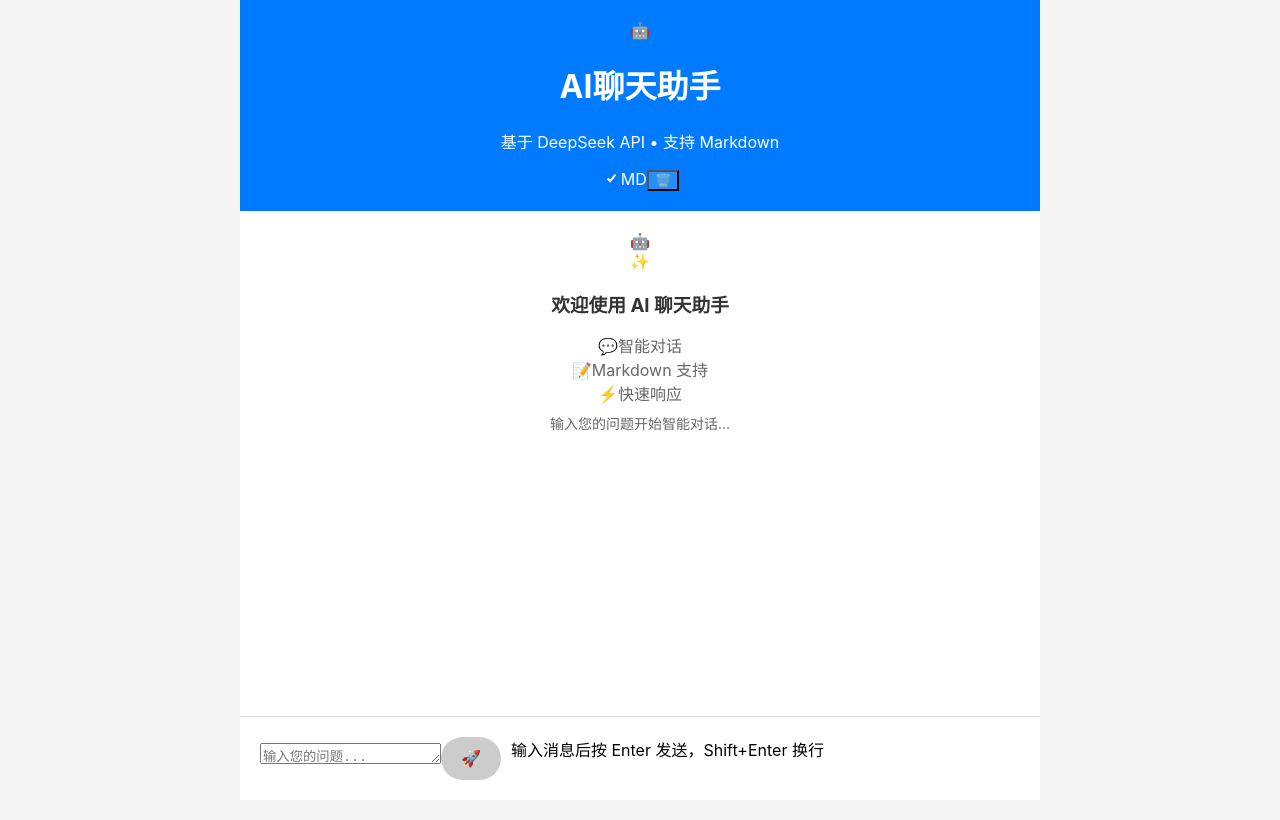
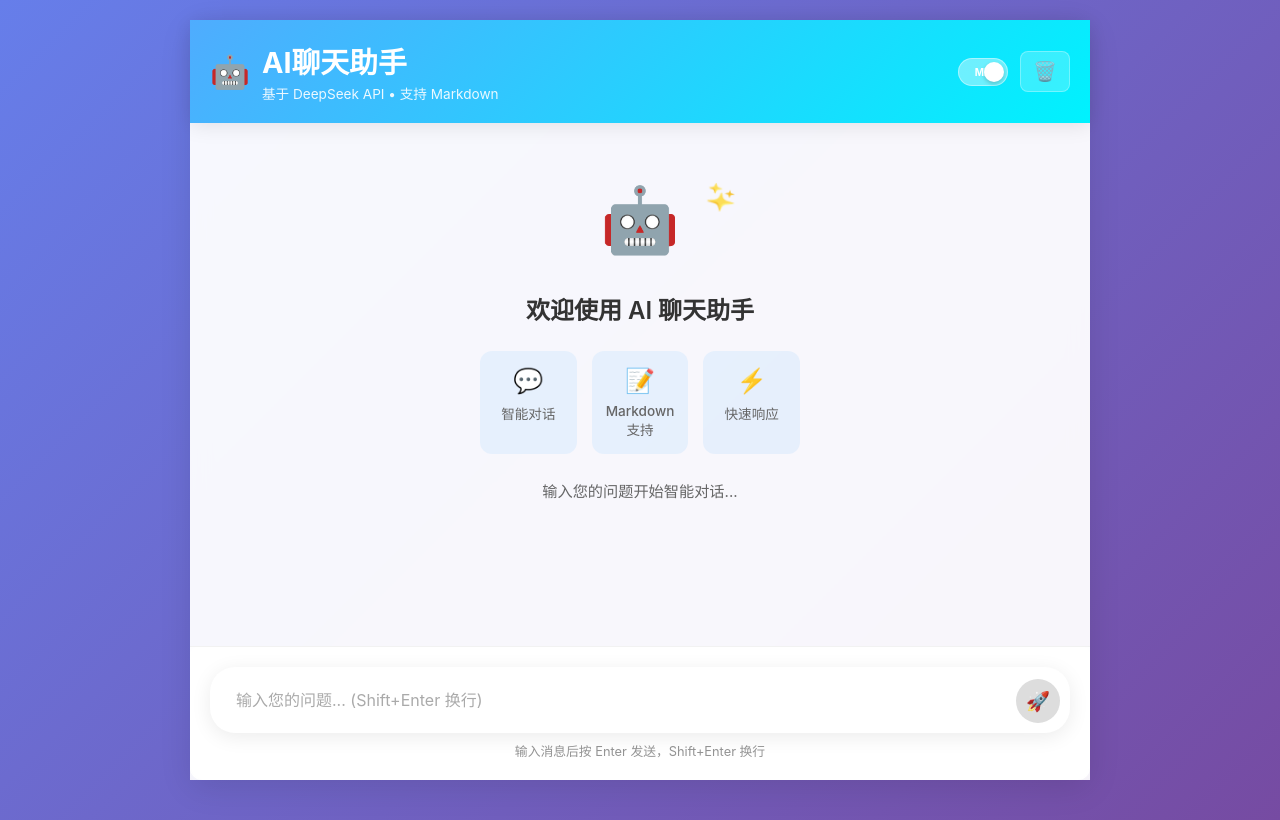
Before and after one commit to 593496637/ai-chat-tool, a React (Vite) app: page / in a window 1280 px wide. Built offline with nearby package versions, Linux system fonts and the light colour scheme.

Commit message:
美化CSS样式：添加渐变背景、动画效果、现代化设计和响应式布局

```diff
--- a/src/index.css
+++ b/src/index.css
@@ -1,109 +1,474 @@
-body {
+/* 基础样式 */
+* {
+  box-sizing: border-box;
   margin: 0;
-  font-family: -apple-system, BlinkMacSystemFont, 'Segoe UI', 'Roboto', sans-serif;
-  background-color: #f5f5f5;
+  padding: 0;
 }
 
-* {
-  box-sizing: border-box;
+body {
+  font-family: -apple-system, BlinkMacSystemFont, 'Segoe UI', 'Roboto', 'Oxygen', 'Ubuntu', 'Cantarell', sans-serif;
+  background: linear-gradient(135deg, #667eea 0%, #764ba2 100%);
+  min-height: 100vh;
 }
 
+/* 聊天容器 */
 .chat-container {
-  max-width: 800px;
+  max-width: 900px;
   margin: 0 auto;
   height: 100vh;
   display: flex;
   flex-direction: column;
-  background-color: white;
+  background: rgba(255, 255, 255, 0.95);
+  backdrop-filter: blur(10px);
+  box-shadow: 0 8px 32px rgba(0, 0, 0, 0.1);
+  border-radius: 0;
 }
 
+/* 头部样式 */
 .chat-header {
+  background: linear-gradient(135deg, #4facfe 0%, #00f2fe 100%);
+  color: white;
   padding: 20px;
-  background-color: #007bff;
-  color: white;
-  text-align: center;
+  border-radius: 0;
+  box-shadow: 0 2px 20px rgba(0, 0, 0, 0.1);
 }
 
-.api-controls {
-  margin-top: 10px;
+.header-content {
   display: flex;
-  justify-content: center;
+  justify-content: space-between;
   align-items: center;
-  gap: 15px;
-  font-size: 14px;
-  flex-wrap: wrap;
+  max-width: 100%;
 }
 
-.api-controls label {
+.header-title {
   display: flex;
   align-items: center;
-  gap: 5px;
-  cursor: pointer;
+  gap: 12px;
 }
 
-.api-controls input[type="checkbox"] {
+.ai-icon {
+  font-size: 2rem;
+  animation: bounce 2s infinite;
+}
+
+@keyframes bounce {
+  0%, 20%, 50%, 80%, 100% { transform: translateY(0); }
+  40% { transform: translateY(-10px); }
+  60% { transform: translateY(-5px); }
+}
+
+.header-title h1 {
+  font-size: 1.8rem;
+  font-weight: 700;
   margin: 0;
 }
 
-.test-btn {
-  padding: 5px 10px;
-  background-color: rgba(255, 255, 255, 0.2);
-  border: 1px solid rgba(255, 255, 255, 0.3);
-  border-radius: 4px;
-  color: white;
-  cursor: pointer;
-  font-size: 12px;
+.subtitle {
+  font-size: 0.85rem;
+  opacity: 0.9;
+  margin: 2px 0 0 0;
+  font-weight: 400;
 }
 
-.test-btn:hover {
+.header-controls {
+  display: flex;
+  align-items: center;
+  gap: 12px;
+}
+
+/* 开关样式 */
+.switch {
+  position: relative;
+  display: inline-block;
+  width: 50px;
+  height: 28px;
+}
+
+.switch input {
+  opacity: 0;
+  width: 0;
+  height: 0;
+}
+
+.slider {
+  position: absolute;
+  cursor: pointer;
+  top: 0;
+  left: 0;
+  right: 0;
+  bottom: 0;
   background-color: rgba(255, 255, 255, 0.3);
+  border: 1px solid rgba(255, 255, 255, 0.4);
+  transition: .3s;
+  border-radius: 20px;
+  display: flex;
+  align-items: center;
+  justify-content: center;
+}
+
+.slider:before {
+  position: absolute;
+  content: "";
+  height: 20px;
+  width: 20px;
+  left: 3px;
+  bottom: 3px;
+  background-color: white;
+  transition: .3s;
+  border-radius: 50%;
+  box-shadow: 0 2px 4px rgba(0, 0, 0, 0.2);
+}
+
+.slider-text {
+  font-size: 10px;
+  font-weight: bold;
+  color: white;
+  z-index: 1;
+}
+
+input:checked + .slider {
+  background-color: rgba(255, 255, 255, 0.4);
+}
+
+input:checked + .slider:before {
+  transform: translateX(22px);
 }
 
 .clear-btn {
-  background-color: rgba(255, 255, 255, 0.15) !important;
+  background: rgba(255, 255, 255, 0.2);
+  border: 1px solid rgba(255, 255, 255, 0.3);
+  border-radius: 8px;
+  color: white;
+  cursor: pointer;
+  padding: 8px 12px;
+  font-size: 1.2rem;
+  transition: all 0.3s ease;
 }
 
 .clear-btn:hover {
-  background-color: rgba(255, 255, 255, 0.25) !important;
+  background: rgba(255, 255, 255, 0.3);
+  transform: scale(1.05);
 }
 
+/* 消息区域 */
 .chat-messages {
   flex: 1;
   padding: 20px;
   overflow-y: auto;
+  scroll-behavior: smooth;
+}
+
+.chat-messages::-webkit-scrollbar {
+  width: 6px;
+}
+
+.chat-messages::-webkit-scrollbar-track {
+  background: transparent;
+}
+
+.chat-messages::-webkit-scrollbar-thumb {
+  background: rgba(0, 0, 0, 0.2);
+  border-radius: 3px;
+}
+
+/* 空状态 */
+.empty-state {
+  flex: 1;
+  display: flex;
+  align-items: center;
+  justify-content: center;
+  text-align: center;
+}
+
+.empty-content {
+  max-width: 400px;
+  padding: 40px;
+}
+
+.welcome-animation {
+  position: relative;
+  margin-bottom: 30px;
+}
+
+.ai-avatar {
+  font-size: 4rem;
+  margin-bottom: 10px;
+  animation: float 3s ease-in-out infinite;
+}
+
+@keyframes float {
+  0%, 100% { transform: translateY(0px); }
+  50% { transform: translateY(-10px); }
+}
+
+.sparkles {
+  font-size: 1.5rem;
+  position: absolute;
+  top: 0;
+  right: 20%;
+  animation: sparkle 2s ease-in-out infinite;
+}
+
+@keyframes sparkle {
+  0%, 100% { opacity: 1; transform: rotate(0deg) scale(1); }
+  50% { opacity: 0.7; transform: rotate(180deg) scale(1.1); }
+}
+
+.empty-content h3 {
+  color: #333;
+  font-size: 1.5rem;
+  margin-bottom: 20px;
+  font-weight: 600;
+}
+
+.features {
+  display: flex;
+  justify-content: space-around;
+  margin: 25px 0;
+  gap: 15px;
+}
+
+.feature {
+  display: flex;
+  flex-direction: column;
+  align-items: center;
+  gap: 8px;
+  padding: 15px;
+  background: rgba(79, 172, 254, 0.1);
+  border-radius: 12px;
+  flex: 1;
+  min-width: 80px;
+}
+
+.feature-icon {
+  font-size: 1.5rem;
+}
+
+.feature span:last-child {
+  font-size: 0.85rem;
+  color: #666;
+  font-weight: 500;
+}
+
+.start-hint {
+  color: #666;
+  font-size: 0.95rem;
+  margin-top: 10px;
+}
+
+/* 消息样式 */
+.message-wrapper {
+  margin-bottom: 20px;
+  animation: slideIn 0.3s ease-out;
+}
+
+@keyframes slideIn {
+  from {
+    opacity: 0;
+    transform: translateY(10px);
+  }
+  to {
+    opacity: 1;
+    transform: translateY(0);
+  }
 }
 
 .message {
-  margin-bottom: 15px;
   display: flex;
+  align-items: flex-start;
+  gap: 12px;
+  max-width: 80%;
 }
 
-.message.user {
+.message-wrapper.user {
+  display: flex;
   justify-content: flex-end;
 }
 
-.message.assistant {
-  justify-content: flex-start;
+.message-wrapper.user .message {
+  flex-direction: row-reverse;
+}
+
+.message-avatar {
+  font-size: 1.8rem;
+  width: 40px;
+  height: 40px;
+  display: flex;
+  align-items: center;
+  justify-content: center;
+  border-radius: 50%;
+  background: rgba(255, 255, 255, 0.9);
+  box-shadow: 0 2px 8px rgba(0, 0, 0, 0.1);
+  flex-shrink: 0;
+}
+
+.message-bubble {
+  background: white;
+  border-radius: 18px;
+  padding: 16px 20px;
+  box-shadow: 0 2px 12px rgba(0, 0, 0, 0.08);
+  position: relative;
+  max-width: 100%;
+}
+
+.message-wrapper.user .message-bubble {
+  background: linear-gradient(135deg, #4facfe 0%, #00f2fe 100%);
+  color: white;
+}
+
+.message-wrapper.assistant .message-bubble {
+  background: white;
+  color: #333;
+}
+
+.loading-bubble {
+  background: rgba(79, 172, 254, 0.1) !important;
+  color: #666 !important;
 }
 
 .message-content {
-  max-width: 70%;
-  padding: 10px 15px;
-  border-radius: 15px;
   word-wrap: break-word;
+  line-height: 1.5;
 }
 
-.message.user .message-content {
-  background-color: #007bff;
-  color: white;
+.message-time {
+  font-size: 0.75rem;
+  opacity: 0.7;
+  margin-top: 8px;
+  text-align: right;
 }
 
-.message.assistant .message-content {
-  background-color: #e9ecef;
-  color: #333;
+.message-wrapper.user .message-time {
+  color: rgba(255, 255, 255, 0.8);
 }
 
-/* Markdown 样式 */
+/* 输入框样式 */
+.thinking-text {
+  margin-left: 8px;
+  font-style: italic;
+}
+
+/* 打字指示器 */
+.typing-indicator {
+  display: inline-flex;
+  align-items: center;
+  gap: 4px;
+}
+
+.typing-indicator span {
+  height: 8px;
+  width: 8px;
+  border-radius: 50%;
+  background-color: #4facfe;
+  display: inline-block;
+  animation: typing 1.4s infinite ease-in-out;
+}
+
+.typing-indicator span:nth-child(1) {
+  animation-delay: -0.32s;
+}
+
+.typing-indicator span:nth-child(2) {
+  animation-delay: -0.16s;
+}
+
+@keyframes typing {
+  0%, 80%, 100% {
+    transform: scale(0.8);
+    opacity: 0.5;
+  }
+  40% {
+    transform: scale(1);
+    opacity: 1;
+  }
+}
+
+/* 输入区域 */
+.chat-input {
+  padding: 20px;
+  background: rgba(255, 255, 255, 0.9);
+  border-top: 1px solid rgba(0, 0, 0, 0.05);
+  backdrop-filter: blur(10px);
+}
+
+.input-container {
+  max-width: 100%;
+}
+
+.input-wrapper {
+  display: flex;
+  align-items: flex-end;
+  gap: 12px;
+  background: white;
+  border-radius: 25px;
+  padding: 8px;
+  box-shadow: 0 4px 20px rgba(0, 0, 0, 0.08);
+  border: 2px solid transparent;
+  transition: all 0.3s ease;
+}
+
+.input-wrapper:focus-within {
+  border-color: #4facfe;
+  box-shadow: 0 4px 20px rgba(79, 172, 254, 0.2);
+}
+
+.message-input {
+  flex: 1;
+  border: none;
+  outline: none;
+  padding: 12px 16px;
+  font-size: 16px;
+  line-height: 1.4;
+  resize: none;
+  max-height: 120px;
+  background: transparent;
+  font-family: inherit;
+}
+
+.message-input::placeholder {
+  color: #aaa;
+}
+
+.send-btn {
+  width: 44px;
+  height: 44px;
+  border-radius: 50%;
+  border: none;
+  background: #ddd;
+  color: white;
+  cursor: pointer;
+  display: flex;
+  align-items: center;
+  justify-content: center;
+  font-size: 1.2rem;
+  transition: all 0.3s ease;
+  flex-shrink: 0;
+}
+
+.send-btn.active {
+  background: linear-gradient(135deg, #4facfe 0%, #00f2fe 100%);
+  transform: scale(1.05);
+}
+
+.send-btn:hover.active {
+  transform: scale(1.1);
+  box-shadow: 0 4px 15px rgba(79, 172, 254, 0.4);
+}
+
+.send-btn:disabled {
+  cursor: not-allowed;
+  transform: scale(1);
+}
+
+.input-hint {
+  font-size: 0.8rem;
+  color: #666;
+  margin-top: 8px;
+  text-align: center;
+  opacity: 0.7;
+}
+
+/* Markdown 样式优化 */
 .markdown-content {
   line-height: 1.6;
 }
@@ -118,8 +483,8 @@ body {
   font-weight: 600;
 }
 
-.markdown-content h1 { font-size: 1.5em; }
-.markdown-content h2 { font-size: 1.3em; }
+.markdown-content h1 { font-size: 1.4em; }
+.markdown-content h2 { font-size: 1.25em; }
 .markdown-content h3 { font-size: 1.1em; }
 
 .markdown-content p {
@@ -145,19 +510,25 @@ body {
 }
 
 .markdown-content code {
-  background-color: rgba(0, 0, 0, 0.1);
-  padding: 2px 4px;
-  border-radius: 3px;
-  font-family: 'Courier New', Courier, monospace;
+  background-color: rgba(79, 172, 254, 0.1);
+  padding: 2px 6px;
+  border-radius: 4px;
+  font-family: 'SF Mono', 'Monaco', 'Inconsolata', 'Roboto Mono', monospace;
   font-size: 0.9em;
 }
 
+.message-wrapper.user .markdown-content code {
+  background-color: rgba(255, 255, 255, 0.2);
+  color: rgba(255, 255, 255, 0.95);
+}
+
 .markdown-content pre {
-  background-color: rgba(0, 0, 0, 0.05);
-  padding: 12px;
-  border-radius: 6px;
+  background-color: rgba(79, 172, 254, 0.05);
+  padding: 16px;
+  border-radius: 8px;
   overflow-x: auto;
   margin: 12px 0;
+  border-left: 4px solid #4facfe;
 }
 
 .markdown-content pre code {
@@ -166,129 +537,94 @@ body {
 }
 
 .markdown-content blockquote {
-  border-left: 4px solid #007bff;
-  padding-left: 12px;
+  border-left: 4px solid #4facfe;
+  padding-left: 16px;
   margin: 12px 0;
   color: #666;
   font-style: italic;
+  background: rgba(79, 172, 254, 0.05);
+  padding: 12px 16px;
+  border-radius: 4px;
 }
 
 .markdown-content table {
   border-collapse: collapse;
   width: 100%;
   margin: 12px 0;
+  border-radius: 8px;
+  overflow: hidden;
+  box-shadow: 0 2px 8px rgba(0, 0, 0, 0.1);
 }
 
 .markdown-content th,
 .markdown-content td {
-  border: 1px solid #ddd;
-  padding: 8px;
+  border: 1px solid #e0e0e0;
+  padding: 12px;
   text-align: left;
 }
 
 .markdown-content th {
-  background-color: rgba(0, 0, 0, 0.05);
+  background-color: #4facfe;
+  color: white;
   font-weight: 600;
 }
 
 .markdown-content a {
-  color: #007bff;
+  color: #4facfe;
   text-decoration: none;
+  border-bottom: 1px solid transparent;
+  transition: border-color 0.3s ease;
 }
 
 .markdown-content a:hover {
-  text-decoration: underline;
-}
-
-/* 空状态样式 */
-.empty-state {
-  flex: 1;
-  display: flex;
-  align-items: center;
-  justify-content: center;
-}
-
-.empty-content {
-  text-align: center;
-  color: #666;
-  max-width: 400px;
-}
-
-.empty-content h3 {
-  color: #333;
-  margin-bottom: 16px;
-}
-
-.empty-content p {
-  margin: 8px 0;
-  font-size: 14px;
-}
-
-.chat-input {
-  padding: 20px;
-  border-top: 1px solid #ddd;
-}
-
-.input-container {
-  display: flex;
-  gap: 10px;
-}
-
-.input-container input {
-  flex: 1;
-  padding: 12px;
-  border: 1px solid #ddd;
-  border-radius: 25px;
-  outline: none;
-  font-size: 16px;
-}
-
-.input-container input:focus {
-  border-color: #007bff;
-}
-
-.input-container button {
-  padding: 12px 20px;
-  background-color: #007bff;
-  color: white;
-  border: none;
-  border-radius: 25px;
-  cursor: pointer;
-  font-size: 16px;
-}
-
-.input-container button:hover {
-  background-color: #0056b3;
-}
-
-.input-container button:disabled {
-  background-color: #ccc;
-  cursor: not-allowed;
-}
-
-.loading {
-  color: #666;
-  font-style: italic;
-}
-
-/* 文本内容样式 */
-.text-content {
-  white-space: pre-wrap;
+  border-bottom-color: #4facfe;
 }
 
 /* 响应式设计 */
 @media (max-width: 768px) {
-  .api-controls {
-    font-size: 12px;
+  .chat-container {
+    border-radius: 0;
+    height: 100vh;
+  }
+
+  .header-content {
+    flex-direction: column;
+    gap: 15px;
+    text-align: center;
+  }
+
+  .header-title {
+    justify-content: center;
+  }
+
+  .features {
+    flex-direction: column;
     gap: 10px;
   }
 
-  .test-btn {
-    padding: 4px 8px;
-    font-size: 11px;
+  .feature {
+    flex-direction: row;
+    justify-content: flex-start;
+    text-align: left;
   }
 
-  .message-content {
-    max-width: 85%;
+  .message {
+    max-width: 90%;
+  }
+
+  .chat-input {
+    padding: 15px;
+  }
+
+  .input-wrapper {
+    border-radius: 20px;
   }
 }
+
+@media (min-width: 769px) {
+  .chat-container {
+    border-radius: 12px;
+    margin: 20px auto;
+    height: calc(100vh - 40px);
+  }
+}
```
